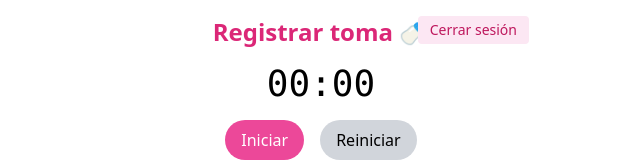
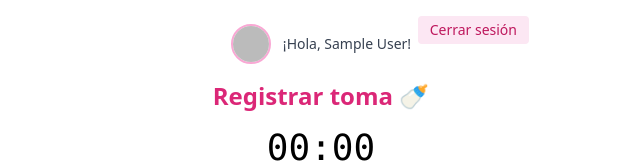
Before and after one commit to jluisrioja/lactiapp, a React (Vite) app: page / in a window 1280 px wide. Shown: the top 163 px of the page, without its empty margins (319-959 px from the left). Built offline with nearby package versions, Linux system fonts and the light colour scheme; no server answers; sample sign-in values are in the browser's storage.

Commit message:
Update Home.jsx

```diff
--- a/src/Home.jsx
+++ b/src/Home.jsx
@@ -15,6 +15,11 @@ const Home = () => {
 
   const navigate = useNavigate();
 
+  // 👉 Datos del usuario logueado
+  const user = auth.currentUser;
+  const displayName = user?.displayName || "Usuario";
+  const photoURL = user?.photoURL;
+
   const handleLogout = async () => {
     try {
       await signOut(auth);
@@ -27,7 +32,7 @@ const Home = () => {
   useEffect(() => {
     let interval;
     if (running) {
-      interval = setInterval(() => setTime(t => t + 1), 1000);
+      interval = setInterval(() => setTime((t) => t + 1), 1000);
     } else {
       clearInterval(interval);
     }
@@ -39,8 +44,8 @@ const Home = () => {
   }, [sessions]);
 
   const formatTime = (s) => {
-    const min = String(Math.floor(s / 60)).padStart(2, '0');
-    const sec = String(s % 60).padStart(2, '0');
+    const min = String(Math.floor(s / 60)).padStart(2, "0");
+    const sec = String(s % 60).padStart(2, "0");
     return `${min}:${sec}`;
   };
 
@@ -52,7 +57,7 @@ const Home = () => {
       duration: time,
       side,
       note,
-      timestamp: new Date().toLocaleString()
+      timestamp: new Date().toLocaleString(),
     };
 
     setSessions([newSession, ...sessions]);
@@ -71,7 +76,23 @@ const Home = () => {
         Cerrar sesión
       </button>
 
-      <h1 className="text-2xl font-bold text-pink-600 mb-4">Registrar toma 🍼</h1>
+      {/* Saludo con foto y nombre */}
+      <div className="flex items-center justify-center gap-3 mt-2 mb-4">
+        {photoURL && (
+          <img
+            src={photoURL}
+            alt="Foto de perfil"
+            className="w-10 h-10 rounded-full border-2 border-pink-300"
+          />
+        )}
+        <span className="text-sm text-gray-700 font-medium">
+          ¡Hola, {displayName}!
+        </span>
+      </div>
+
+      <h1 className="text-2xl font-bold text-pink-600 mb-4">
+        Registrar toma 🍼
+      </h1>
 
       <div className="text-4xl font-mono mb-4">{formatTime(time)}</div>
 
@@ -83,7 +104,10 @@ const Home = () => {
           {running ? "Detener" : "Iniciar"}
         </button>
         <button
-          onClick={() => { setRunning(false); setTime(0); }}
+          onClick={() => {
+            setRunning(false);
+            setTime(0);
+          }}
           className="px-4 py-2 bg-gray-300 text-black rounded-full"
         >
           Reiniciar
@@ -124,7 +148,9 @@ const Home = () => {
             {sessions.map((s) => (
               <li key={s.id} className="bg-pink-50 p-3 rounded shadow-sm">
                 <div className="text-sm font-bold">{s.timestamp}</div>
-                <div>⏱️ {formatTime(s.duration)} – 🤱 {s.side}</div>
+                <div>
+                  ⏱️ {formatTime(s.duration)} – 🤱 {s.side}
+                </div>
                 {s.note && (
                   <blockquote className="italic text-gray-600 border-l-4 pl-2 border-pink-300">
                     “{s.note}”
```
